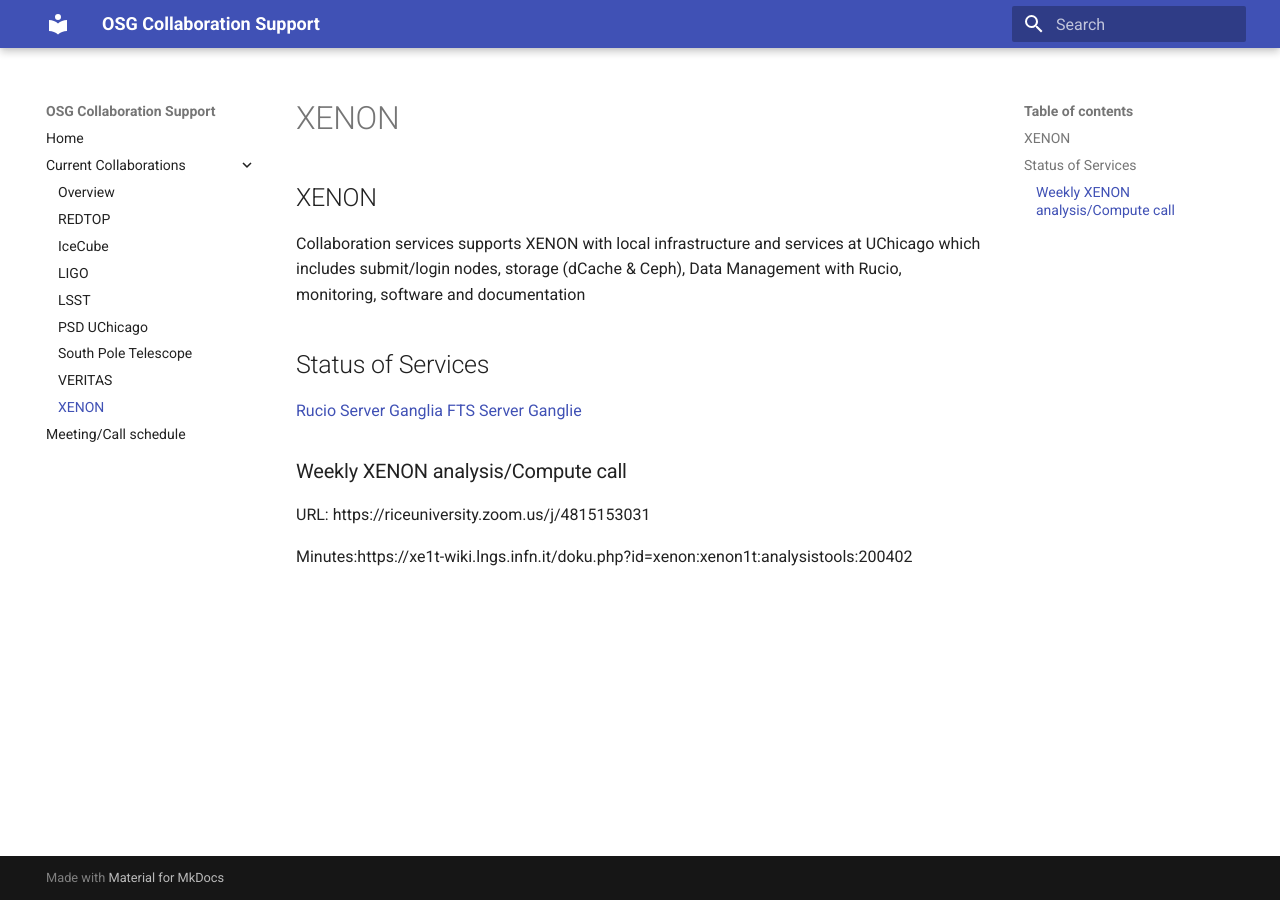
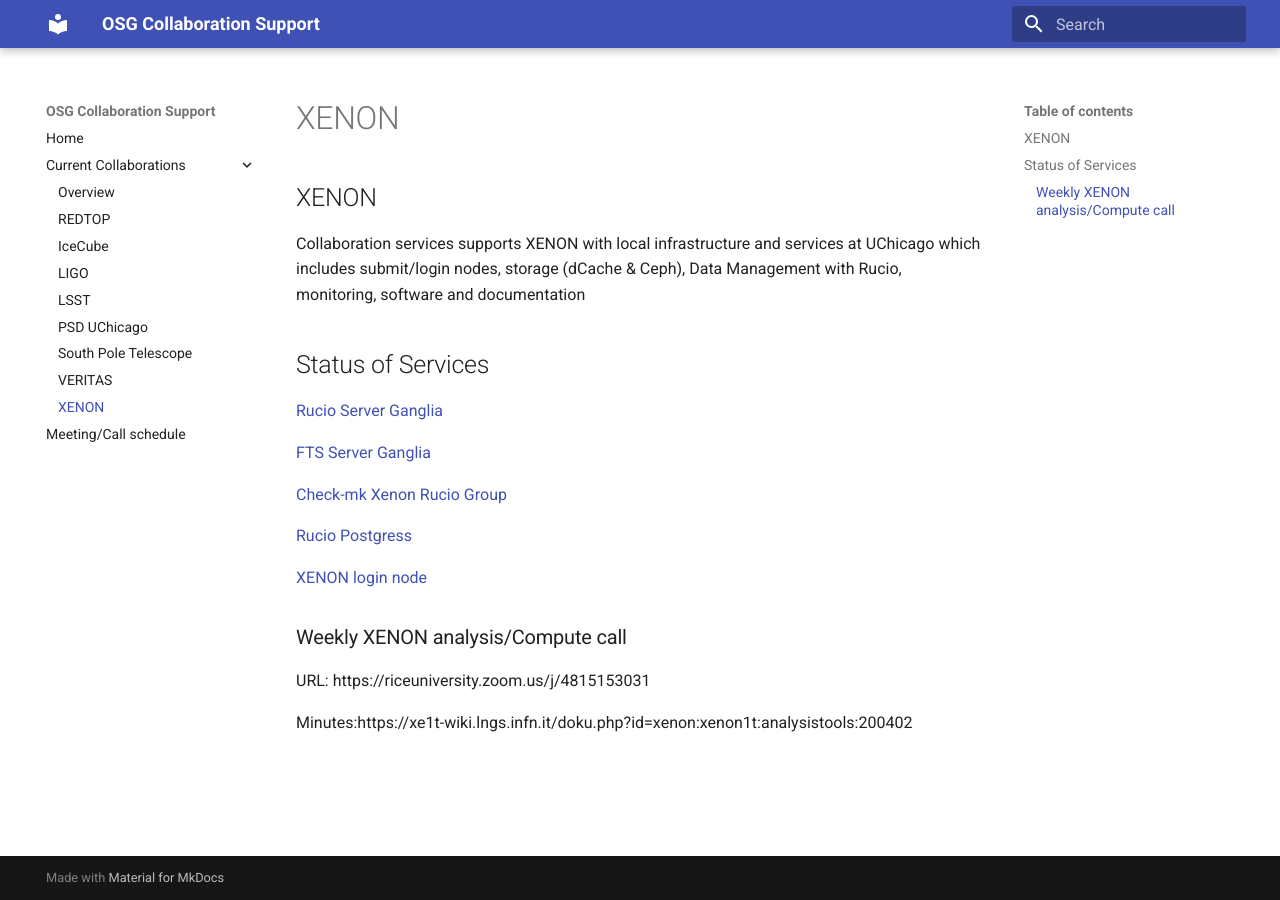
Before and after one commit to osg-htc/collaboration-support, an MkDocs documentation site: the page built from docs/projects/xenon.md, in a window 1280 px wide. Built offline with MkDocs 1.6.1 and Material for MkDocs 9.7.7, drawn with Linux system fonts in a browser that asks for light colours; old or Windows-style settings are respelled for this version of MkDocs.

Commit message:
Update xenon.md

```diff
--- a/docs/projects/xenon.md
+++ b/docs/projects/xenon.md
@@ -6,7 +6,14 @@ storage (dCache & Ceph), Data Management with Rucio, monitoring, software and do
 ## Status of Services
 
 [Rucio Server Ganglia](http://gmetad-kvm.mwt2.org/?c=MWT2%20KVM&h=rucio-xenon.grid.uchicago.edu&m=cpu_report&r=hour&s=descending&hc=4&mc=2)
-[FTS Server Ganglie](http://gmetad-kvm.mwt2.org/?c=MWT2%20KVM&h=fts.mwt2.org&m=cpu_report&r=hour&s=descending&hc=4&mc=2)
+
+[FTS Server Ganglia](http://gmetad-kvm.mwt2.org/?c=MWT2%20KVM&h=fts.mwt2.org&m=cpu_report&r=hour&s=descending&hc=4&mc=2)
+
+[Check-mk Xenon Rucio Group](https://connect-mon.mwt2.org/checkmk/check_mk/index.py?start_url=%2Fcheckmk%2Fcheck_mk%2Fview.py%3Fhost%3Drucio-xenon.grid.uchicago.edu%26site%3Dcheckmk%26view_name%3Dhost)
+
+[Rucio Postgress](https://grafana.mwt2.org/d/R7I3hNpZk/rucio-postgres-statistics?orgId=1)
+
+[XENON login node](https://grafana.mwt2.org/d/JiH0SAoZk/connect-servers?orgId=1&var-Server=login-el7_xenon_ci-connect_net)
 
 ### Weekly XENON analysis/Compute call
 URL: https://riceuniversity.zoom.us/j/4815153031
```
